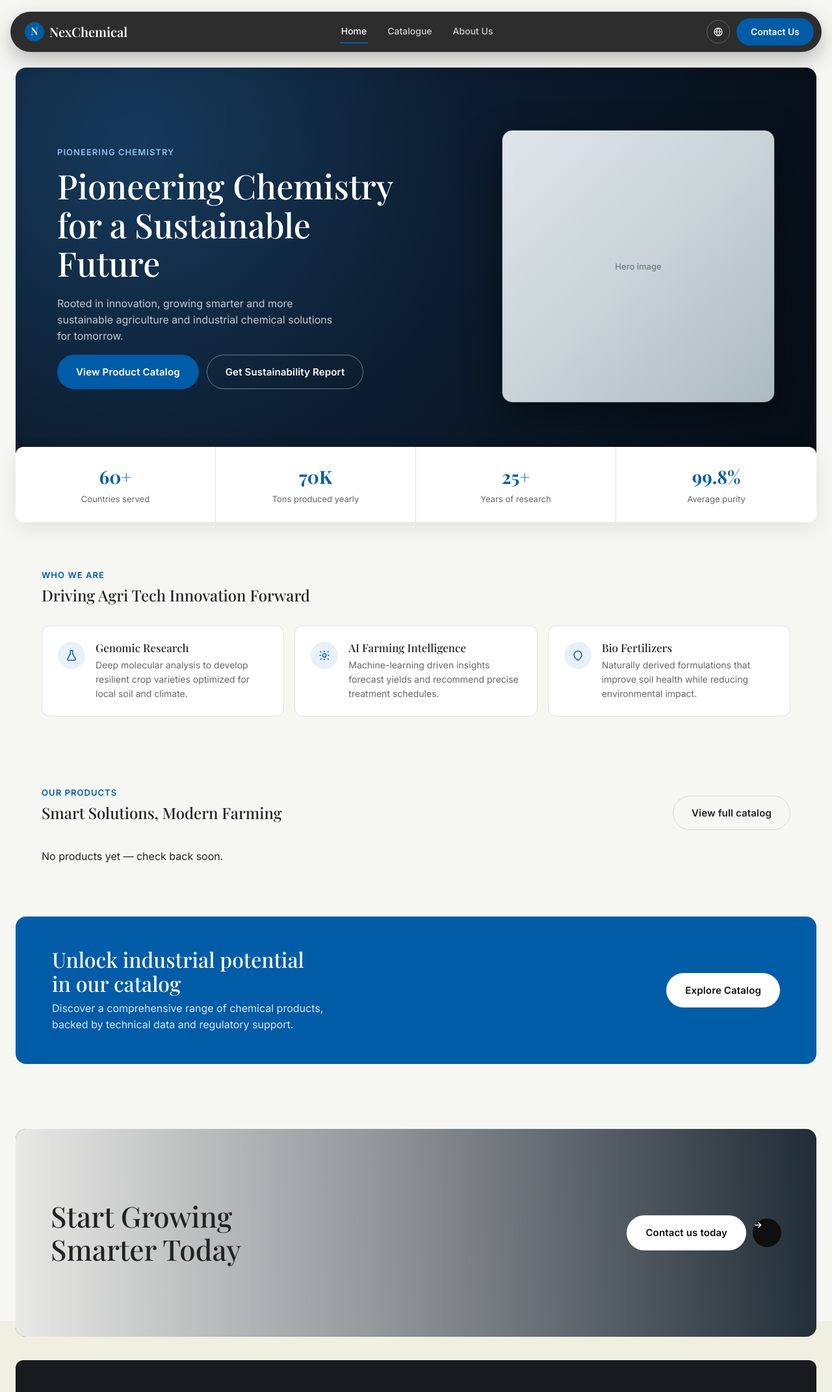
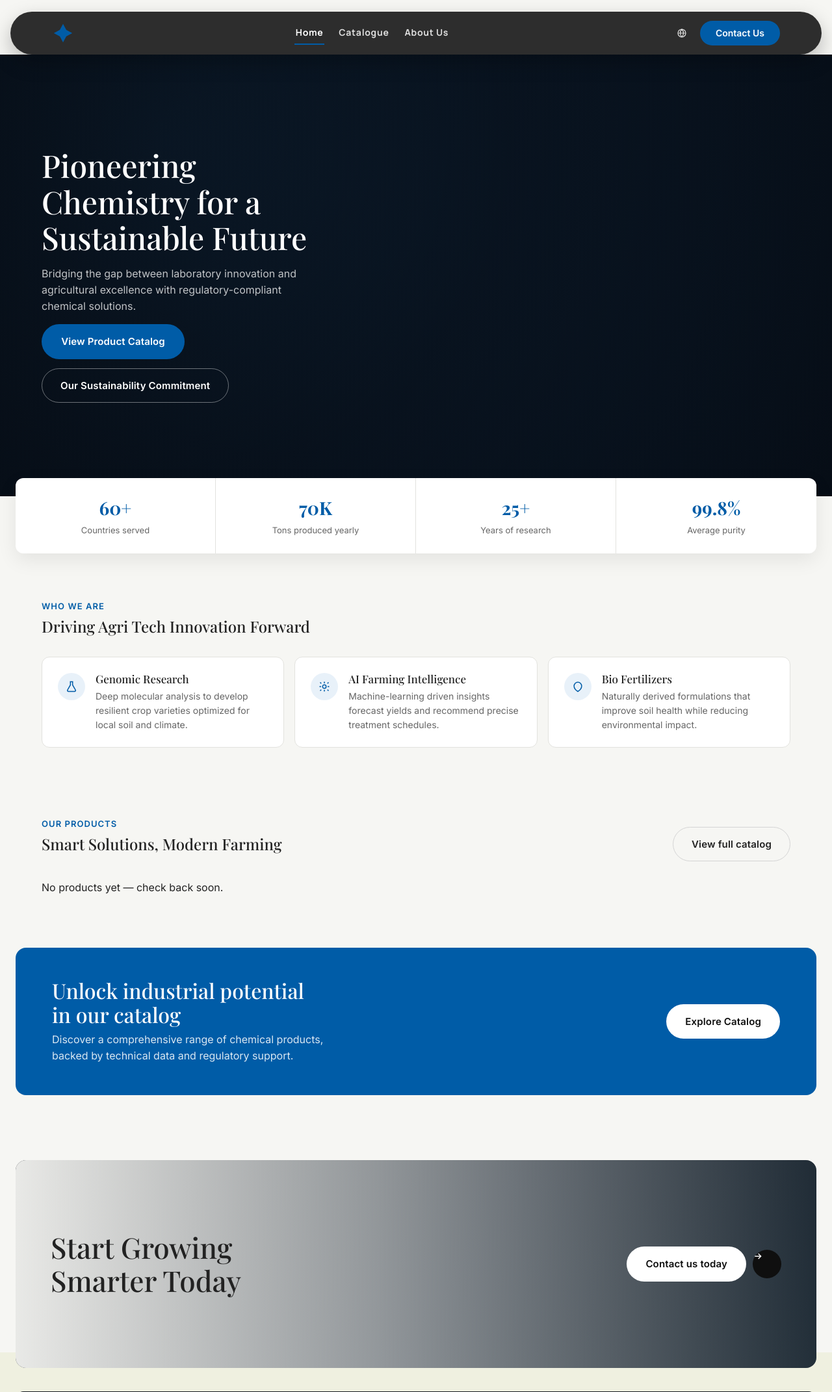
Before and after one commit to Desinftec-Solutions/Nexchemical, a Django app: page / in a window 1280 px wide. Shown: the top 2143 px of the page at 65% size. Run offline with Django 5.2, Linux system fonts and the light colour scheme; data that the repository does not hold is empty.

Commit message:
Align Navbar and Hero with the Figma design
Compared the live header/hero against the actual Figma Home frame and
fixed real mismatches: header logo is icon-only (no wordmark, per
design), nav links use Manrope 700 with correct spacing, header padding
scales up to 64px on desktop, the language icon lost its unintended
border, and the Contact Us button padding was corrected.

Hero was rebuilt to match Figma's actual layout: a full-bleed background
photo with a dark scrim overlay instead of a rounded/margined card with a
separate image panel. Removed an eyebrow label not present in the
design, corrected the default subtitle copy, and switched the CTA
buttons to stack vertically as in the design.

No changes to models, views, URLs, or any page besides Home's hero and
the shared header.

Co-Authored-By: Claude Sonnet 5 <noreply@anthropic.com>
Claude-Session: https://claude.ai/code/session_01HNvVeTRk97tvzHUWQiqJpN

```diff
--- a/principalBack/apps/core/templates/core/home.html
+++ b/principalBack/apps/core/templates/core/home.html
@@ -9,22 +9,17 @@
 
 {% block content %}
     <section class="hero">
+        {% if company_info.hero_image %}
+            <img src="{{ company_info.hero_image.url }}" alt="" class="hero__bg">
+        {% endif %}
         <div class="hero__inner">
             <div class="hero__copy">
-                <span class="eyebrow" style="color:#8fc1ef;">Pioneering Chemistry</span>
                 <h1>{{ company_info.hero_heading|default:"Pioneering Chemistry for a Sustainable Future" }}</h1>
-                <p>{{ company_info.hero_subheading|default:"Rooted in innovation, growing smarter and more sustainable agriculture and industrial chemical solutions for tomorrow." }}</p>
+                <p>{{ company_info.hero_subheading|default:"Bridging the gap between laboratory innovation and agricultural excellence with regulatory-compliant chemical solutions." }}</p>
                 <div class="hero__actions">
                     <a href="{% url 'catalogue:product_list' %}" class="btn btn-primary">View Product Catalog</a>
-                    <a href="{% url 'core:about' %}" class="btn btn-outline" style="color:#fff;border-color:rgba(255,255,255,0.4);">Get Sustainability Report</a>
+                    <a href="{% url 'core:about' %}" class="btn btn-outline">Our Sustainability Commitment</a>
                 </div>
-            </div>
-            <div class="hero__visual">
-                {% if company_info.hero_image %}
-                    <img src="{{ company_info.hero_image.url }}" alt="{{ company_info.hero_heading|default:'NexChemical' }}">
-                {% else %}
-                    <div class="img-placeholder">Hero image</div>
-                {% endif %}
             </div>
         </div>
     </section>
--- a/principalBack/static/css/base.css
+++ b/principalBack/static/css/base.css
@@ -207,52 +207,54 @@ button {
   align-items: center;
   justify-content: space-between;
   gap: 24px;
-  padding: 10px 12px 10px 22px;
+  padding: 10px 14px 10px 20px;
+}
+
+@media (min-width: 700px) {
+  .site-header__inner {
+    padding: 12px 24px;
+  }
+}
+
+@media (min-width: 1100px) {
+  .site-header__inner {
+    padding: 14px 64px;
+  }
 }
 
 .brand {
   display: flex;
   align-items: center;
-  gap: 8px;
-  font-family: var(--font-heading);
-  font-size: 20px;
-  font-weight: 600;
   color: var(--color-white);
   flex-shrink: 0;
 }
 
 .brand__mark {
-  width: 30px;
-  height: 30px;
-  border-radius: 50%;
-  background: var(--color-accent);
+  width: 34px;
+  height: 34px;
   display: flex;
   align-items: center;
   justify-content: center;
-  color: var(--color-white);
-  font-family: var(--font-heading);
-  font-size: 16px;
+  color: var(--color-accent);
 }
 
-.brand small {
-  color: var(--color-gray-300);
-  font-family: var(--font-body);
-  font-size: 10px;
-  letter-spacing: 0.2em;
-  display: block;
-  font-weight: 400;
+.brand__mark svg {
+  width: 100%;
+  height: 100%;
 }
 
 .main-nav {
   display: none;
   align-items: center;
-  gap: 28px;
+  gap: 20px;
 }
 
 .main-nav a {
-  color: rgba(255, 255, 255, 0.78);
+  font-family: 'Manrope', var(--font-body);
+  color: rgba(255, 255, 255, 0.85);
   font-size: 14px;
-  font-weight: 500;
+  font-weight: 700;
+  letter-spacing: 0.05em;
   padding: 6px 2px;
   border-bottom: 2px solid transparent;
   transition: color 0.15s ease, border-color 0.15s ease;
@@ -274,13 +276,19 @@ button {
   width: 36px;
   height: 36px;
   border-radius: 50%;
-  border: 1px solid rgba(255, 255, 255, 0.25);
+  border: none;
   background: transparent;
   color: var(--color-white);
+  opacity: 0.85;
   display: none;
   align-items: center;
   justify-content: center;
   flex-shrink: 0;
+  transition: opacity 0.15s ease;
+}
+
+.icon-btn:hover {
+  opacity: 1;
 }
 
 .icon-btn svg {
@@ -292,7 +300,7 @@ button {
   background: var(--color-accent);
   color: var(--color-white);
   border-radius: var(--radius-pill);
-  padding: 10px 22px;
+  padding: 8px 24px;
   font-size: 14px;
   font-weight: 600;
   flex-shrink: 0;
--- a/principalBack/static/css/home.css
+++ b/principalBack/static/css/home.css
@@ -2,83 +2,97 @@
 
 .hero {
   position: relative;
-  background: radial-gradient(circle at 15% 20%, #163a5c 0%, #0c1c2e 45%, #060d16 100%);
+  background: radial-gradient(circle at 20% 20%, #163a5c 0%, #0c1c2e 45%, #060d16 100%);
   color: var(--color-white);
   overflow: hidden;
-  margin: 0 16px;
-  border-radius: var(--radius-lg);
-  margin-top: 16px;
+  min-height: 520px;
+  display: flex;
+  align-items: center;
 }
 
 @media (min-width: 700px) {
   .hero {
-    margin: 24px 24px 0;
+    min-height: 680px;
   }
+}
+
+.hero__bg {
+  position: absolute;
+  inset: 0;
+  width: 100%;
+  height: 100%;
+  object-fit: cover;
+  z-index: 0;
+}
+
+.hero::after {
+  content: '';
+  position: absolute;
+  inset: 0;
+  z-index: 0;
+  background: linear-gradient(100deg, rgba(6, 12, 20, 0.88) 0%, rgba(6, 12, 20, 0.7) 40%, rgba(6, 12, 20, 0.25) 100%);
 }
 
 .hero__inner {
   position: relative;
   z-index: 1;
-  display: flex;
-  flex-direction: column;
-  gap: 24px;
-  padding: 56px 28px;
+  width: 100%;
+  padding: 64px 20px;
 }
 
-@media (min-width: 900px) {
+@media (min-width: 700px) {
   .hero__inner {
-    flex-direction: row;
-    align-items: center;
-    justify-content: space-between;
-    padding: 96px 64px;
+    padding: 96px 24px;
+  }
+}
+
+@media (min-width: 1100px) {
+  .hero__inner {
+    padding: 110px 64px;
   }
 }
 
 .hero__copy {
-  max-width: 520px;
+  max-width: 460px;
 }
 
 .hero__copy h1 {
   color: var(--color-white);
-  font-size: 36px;
-  margin-bottom: 20px;
+  font-size: 34px;
+  margin-bottom: 16px;
 }
 
 @media (min-width: 700px) {
   .hero__copy h1 {
-    font-size: 52px;
+    font-size: 48px;
   }
 }
 
 .hero__copy p {
   color: rgba(255, 255, 255, 0.75);
   font-size: 16px;
-  max-width: 440px;
+  max-width: 420px;
 }
 
 .hero__actions {
   display: flex;
-  flex-wrap: wrap;
-  gap: 12px;
-  margin-top: 12px;
+  flex-direction: column;
+  align-items: flex-start;
+  gap: 14px;
+  margin-top: 16px;
 }
 
-.hero__visual {
-  flex-shrink: 0;
-  width: 100%;
-  max-width: 420px;
-  aspect-ratio: 1 / 1;
-  border-radius: var(--radius-lg);
-  overflow: hidden;
-  box-shadow: 0 20px 60px rgba(0, 0, 0, 0.45);
-  border: 1px solid rgba(255, 255, 255, 0.15);
+.hero__actions .btn {
+  min-width: 220px;
 }
 
-.hero__visual img,
-.hero__visual .img-placeholder {
-  width: 100%;
-  height: 100%;
-  object-fit: cover;
+.hero__actions .btn-outline {
+  color: var(--color-white);
+  border-color: rgba(255, 255, 255, 0.4);
+}
+
+.hero__actions .btn-outline:hover {
+  border-color: var(--color-white);
 }
 
 /* Stats bar */
--- a/principalBack/templates/core/_header.html
+++ b/principalBack/templates/core/_header.html
@@ -1,9 +1,10 @@
 {% load static %}
 <header class="site-header">
     <div class="site-header__inner">
-        <a href="{% url 'core:home' %}" class="brand">
-            <span class="brand__mark">N</span>
-            <span>NexChemical</span>
+        <a href="{% url 'core:home' %}" class="brand" aria-label="NexChemical home">
+            <span class="brand__mark" aria-hidden="true">
+                <svg viewBox="0 0 24 24" fill="none"><path d="M12 2l3.5 6.5L22 12l-6.5 3.5L12 22l-3.5-6.5L2 12l6.5-3.5L12 2z" fill="currentColor"/></svg>
+            </span>
         </a>
 
         <nav class="main-nav" aria-label="Primary">
--- a/principalBack/templates/core/base.html
+++ b/principalBack/templates/core/base.html
@@ -8,7 +8,7 @@
 
     <link rel="preconnect" href="https://fonts.googleapis.com">
     <link rel="preconnect" href="https://fonts.gstatic.com" crossorigin>
-    <link href="https://fonts.googleapis.com/css2?family=Inter:wght@400;500;600;700&family=Playfair+Display:wght@500;600;700&display=swap" rel="stylesheet">
+    <link href="https://fonts.googleapis.com/css2?family=Inter:wght@400;500;600;700&family=Manrope:wght@700;800&family=Playfair+Display:wght@500;600;700&display=swap" rel="stylesheet">
 
     <link rel="stylesheet" href="{% static 'css/base.css' %}">
     {% block extra_css %}{% endblock %}
```
